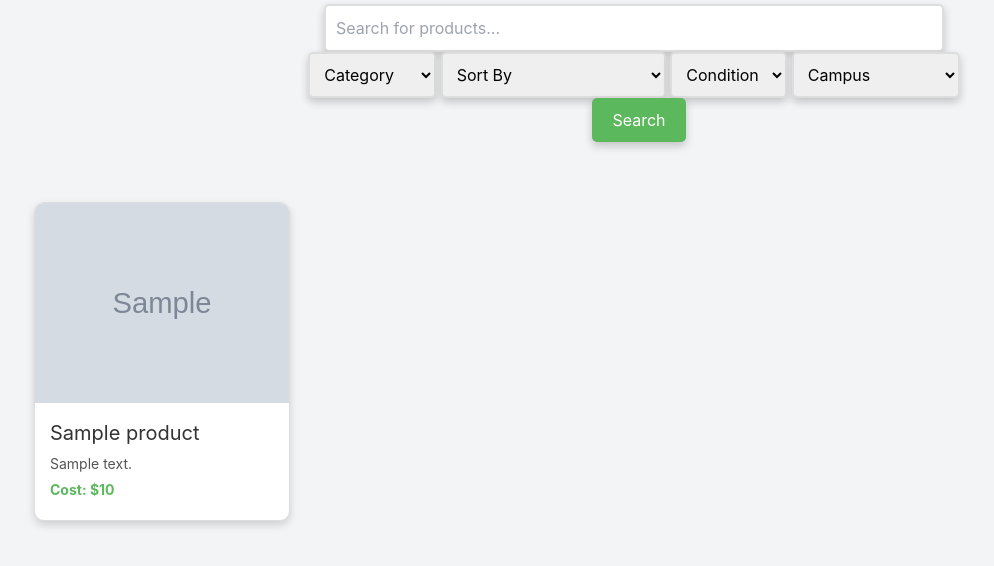
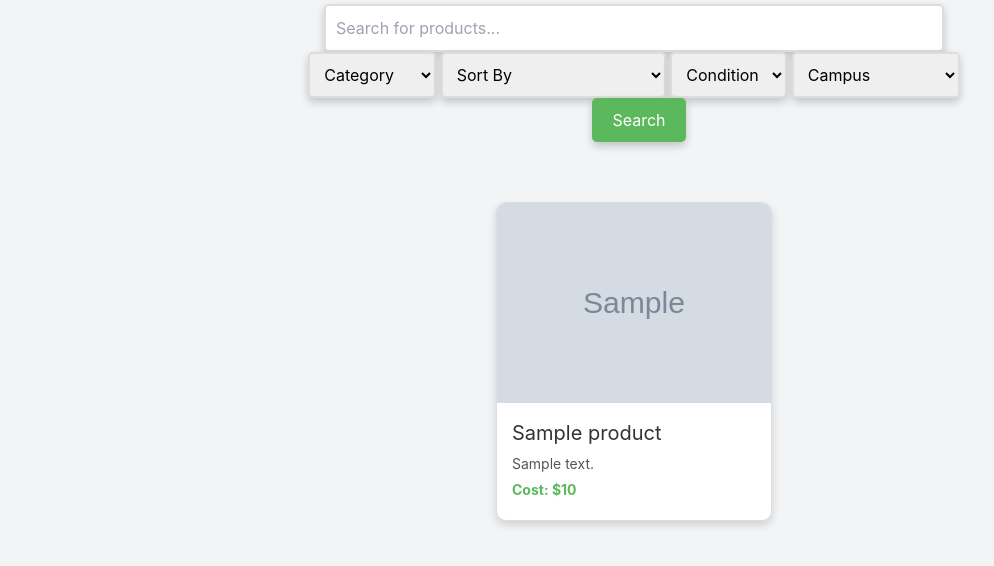
Before and after one commit to kukr/UniMarket-Place, a Flask app: template templates/home.html in a window 1280 px wide. Shown: the part 206-772 px from the top of the page, without its empty margins (6-1000 px from the left). Run offline with Flask 2, Linux system fonts and the light colour scheme; the template is opened without the code that fills it: most values are stand-ins (such as "Sample title", 1, 10 or a date in 2020); grey boxes marked "Sample" are stand-in pictures; parts of the project's set-up code (start-up, migrations or seed data) failed here and were passed over; some libraries are stand-ins or nearby versions.

Commit message:
updating home

```diff
--- a/templates/home.html
+++ b/templates/home.html
@@ -48,13 +48,14 @@
         margin-top: 20px;
     }
     .product {
-        flex-basis: calc(23% - 20px); /* Adjust width to fit 3 items per row, accounting for gap */
+        flex-basis: calc(23%); /* Adjust width to fit 3 items per row, accounting for gap */
         border: 1px solid #ddd;
         border-radius: 10px;
         overflow: hidden; /* Ensures the child elements do not overflow the border-radius */
         background-color: #fff;
         box-shadow: 0 4px 8px rgba(0, 0, 0, 0.15);
         transition: transform 0.3s ease, box-shadow 0.3s ease;
+        margin: 0 auto;
     }
 
     .product:hover {
```
